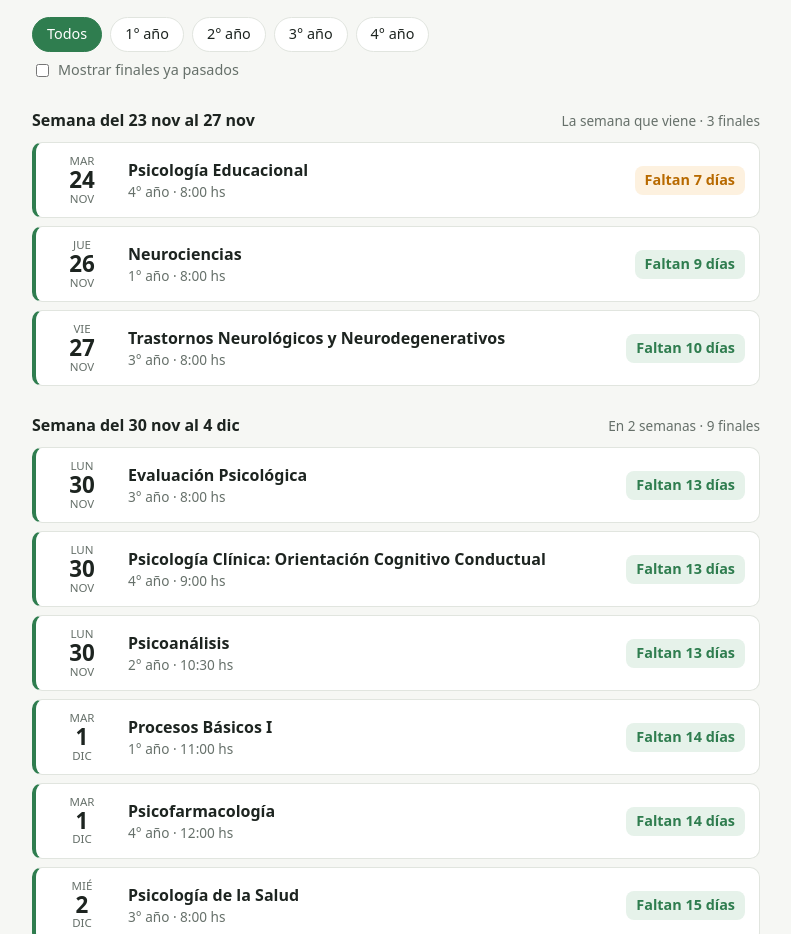
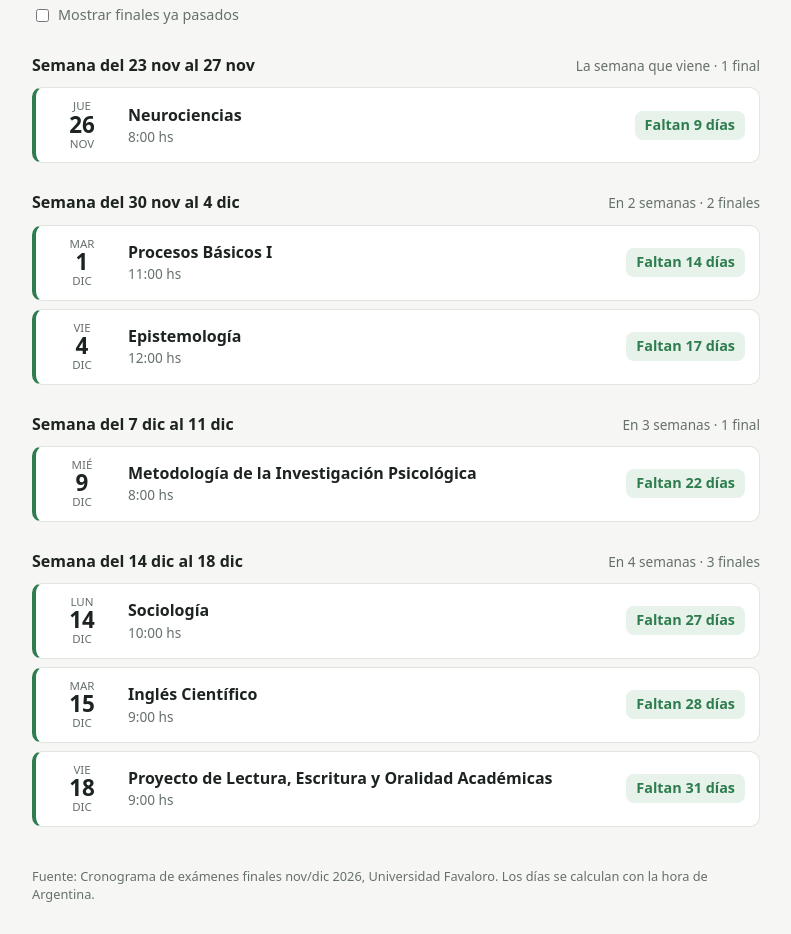
Before and after one commit to aveltri/cartelera-finales, a plain HTML site: page index.html in a window 1280 px wide. Shown: the part 289-1223 px from the top of the page, without its empty margins (244-1035 px from the left). Drawn offline with Linux system fonts and the light colour scheme.

Commit message:
Solo finales de 1° año

```diff
--- a/index.html
+++ b/index.html
@@ -132,12 +132,11 @@
 <main>
   <header>
     <h1>📚 Cartelera de Finales</h1>
-    <p>Lic. en Psicología · Turno Mañana · Nov / Dic 2026 · solo materias en verde</p>
+    <p>Lic. en Psicología · 1° año · Turno Mañana · Nov / Dic 2026</p>
   </header>
 
   <div class="next" id="next"></div>
 
-  <div class="filters" id="filters"></div>
   <label class="toggle"><input type="checkbox" id="showPast"> Mostrar finales ya pasados</label>
 
   <div id="weeks"></div>
@@ -146,9 +145,8 @@
 </main>
 
 <script>
-// Materias marcadas en verde en el cronograma oficial.
+// Finales de 1° año a rendir.
 const EXAMS = [
-  // 1° año
   { year: 1, date: "2026-11-26", time: "8:00",  name: "Neurociencias" },
   { year: 1, date: "2026-12-01", time: "11:00", name: "Procesos Básicos I" },
   { year: 1, date: "2026-12-04", time: "12:00", name: "Epistemología" },
@@ -156,25 +154,6 @@ const EXAMS = [
   { year: 1, date: "2026-12-14", time: "10:00", name: "Sociología" },
   { year: 1, date: "2026-12-15", time: "9:00",  name: "Inglés Científico" },
   { year: 1, date: "2026-12-18", time: "9:00",  name: "Proyecto de Lectura, Escritura y Oralidad Académicas" },
-  // 2° año
-  { year: 2, date: "2026-11-30", time: "10:30", name: "Psicoanálisis" },
-  { year: 2, date: "2026-12-03", time: "8:00",  name: "Psicología Evolutiva" },
-  { year: 2, date: "2026-12-09", time: "10:00", name: "Procesos Básicos II" },
-  { year: 2, date: "2026-12-14", time: "10:00", name: "Psicología Social" },
-  { year: 2, date: "2026-12-18", time: "9:00",  name: "Psicología Experimental" },
-  // 3° año
-  { year: 3, date: "2026-11-27", time: "8:00",  name: "Trastornos Neurológicos y Neurodegenerativos" },
-  { year: 3, date: "2026-11-30", time: "8:00",  name: "Evaluación Psicológica" },
-  { year: 3, date: "2026-12-02", time: "8:00",  name: "Psicología de la Salud" },
-  { year: 3, date: "2026-12-10", time: "8:00",  name: "Psicopatología" },
-  { year: 3, date: "2026-12-15", time: "10:00", name: "Psicoinmunoneuroendocrinología" },
-  // 4° año
-  { year: 4, date: "2026-11-24", time: "8:00",  name: "Psicología Educacional" },
-  { year: 4, date: "2026-11-30", time: "9:00",  name: "Psicología Clínica: Orientación Cognitivo Conductual" },
-  { year: 4, date: "2026-12-01", time: "12:00", name: "Psicofarmacología" },
-  { year: 4, date: "2026-12-03", time: "8:00",  name: "Seminario de Integración II" },
-  { year: 4, date: "2026-12-09", time: "9:00",  name: "Psicología Clínica: Orientación Sistémica" },
-  { year: 4, date: "2026-12-17", time: "10:00", name: "Evaluación Neuropsicológica" },
 ];
 
 const DOW = ["dom", "lun", "mar", "mié", "jue", "vie", "sáb"];
@@ -198,7 +177,6 @@ function leftLabel(diff) {
   return { text: `Faltan ${diff} días`, cls: diff <= 7 ? "soon" : "" };
 }
 
-let yearFilter = "all";
 let showPast = false;
 
 function render() {
@@ -206,7 +184,6 @@ function render() {
   const exams = EXAMS
     .map(e => ({ ...e, day: dayNum(e.date) }))
     .map(e => ({ ...e, diff: e.day - today }))
-    .filter(e => yearFilter === "all" || e.year === yearFilter)
     .sort((a, b) => a.day - b.day || a.time.localeCompare(b.time, undefined, { numeric: true }));
 
   // Próximo final
@@ -216,7 +193,7 @@ function render() {
     const l = leftLabel(upcoming.diff);
     nextEl.innerHTML = `<small>Próximo final</small>
       <strong>${upcoming.name}</strong>
-      <div>${upcoming.year}° año · ${DOW[fromDayNum(upcoming.day).getUTCDay()]} ${fmt(upcoming.day)} · ${upcoming.time} hs</div>
+      <div>${DOW[fromDayNum(upcoming.day).getUTCDay()]} ${fmt(upcoming.day)} · ${upcoming.time} hs</div>
       <div class="big">${l.text}</div>`;
     nextEl.hidden = false;
   } else {
@@ -249,7 +226,7 @@ function render() {
       li.className = "exam" + (e.diff < 0 ? " past" : "");
       li.innerHTML = `
         <div class="date"><div class="dow">${DOW[d.getUTCDay()]}</div><div class="day">${d.getUTCDate()}</div><div class="mon">${MON[d.getUTCMonth()]}</div></div>
-        <div class="info"><div class="name">${e.name}</div><div class="meta">${e.year}° año · ${e.time} hs</div></div>
+        <div class="info"><div class="name">${e.name}</div><div class="meta">${e.time} hs</div></div>
         <div class="left ${l.cls}">${l.text}</div>`;
       ul.appendChild(li);
     }
@@ -258,25 +235,7 @@ function render() {
   if (!weeks.size) container.innerHTML = `<p style="color:var(--muted)">No hay finales para mostrar.</p>`;
 }
 
-function buildFilters() {
-  const opts = [["all", "Todos"], [1, "1° año"], [2, "2° año"], [3, "3° año"], [4, "4° año"]];
-  const box = document.getElementById("filters");
-  for (const [val, label] of opts) {
-    const b = document.createElement("button");
-    b.textContent = label;
-    b.setAttribute("aria-pressed", String(val === yearFilter));
-    b.onclick = () => {
-      yearFilter = val;
-      box.querySelectorAll("button").forEach(x => x.setAttribute("aria-pressed", "false"));
-      b.setAttribute("aria-pressed", "true");
-      render();
-    };
-    box.appendChild(b);
-  }
-}
-
 document.getElementById("showPast").onchange = e => { showPast = e.target.checked; render(); };
-buildFilters();
 render();
 // Recalcular cada hora por si la página queda abierta.
 setInterval(render, 3600000);
```
